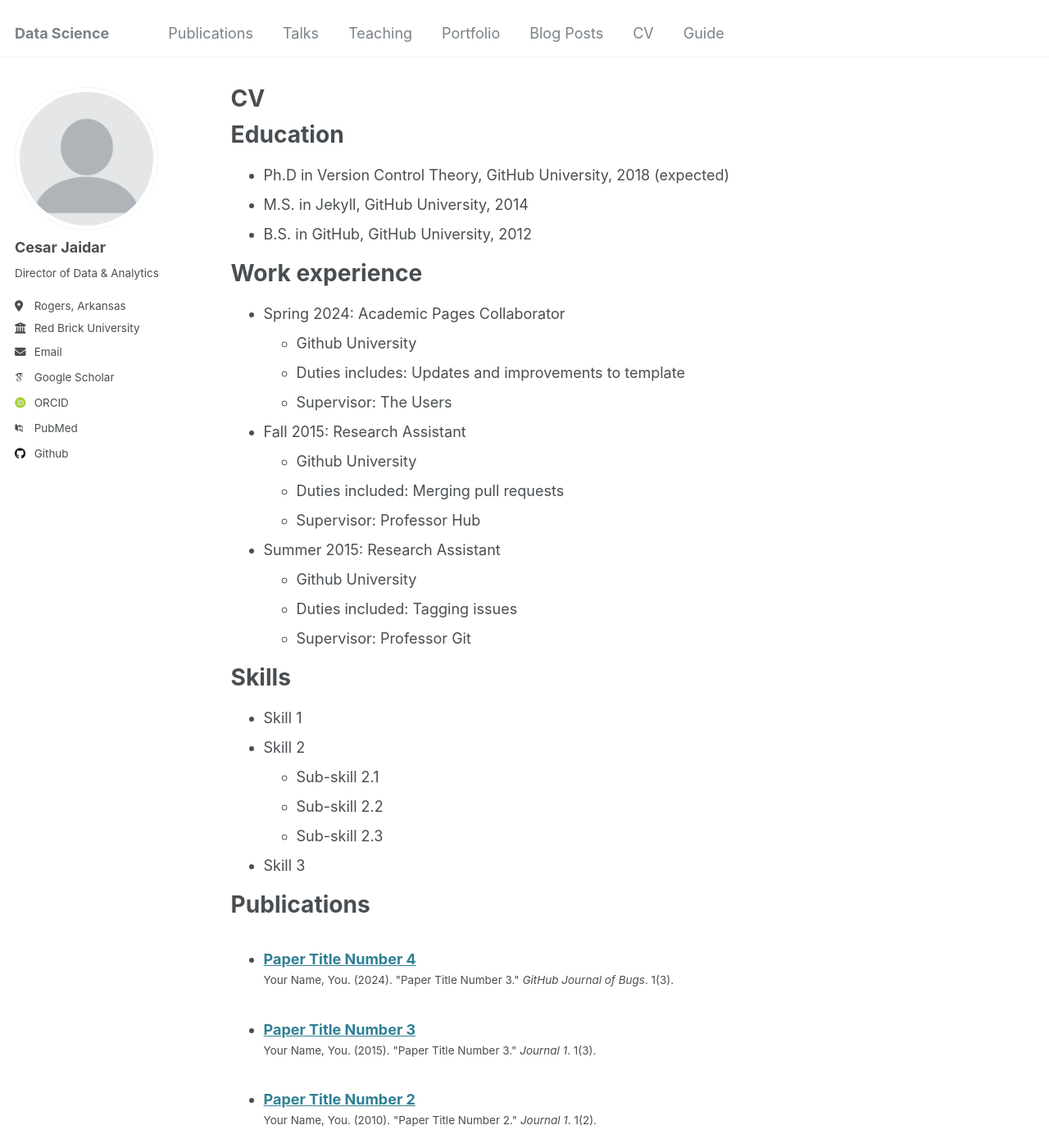
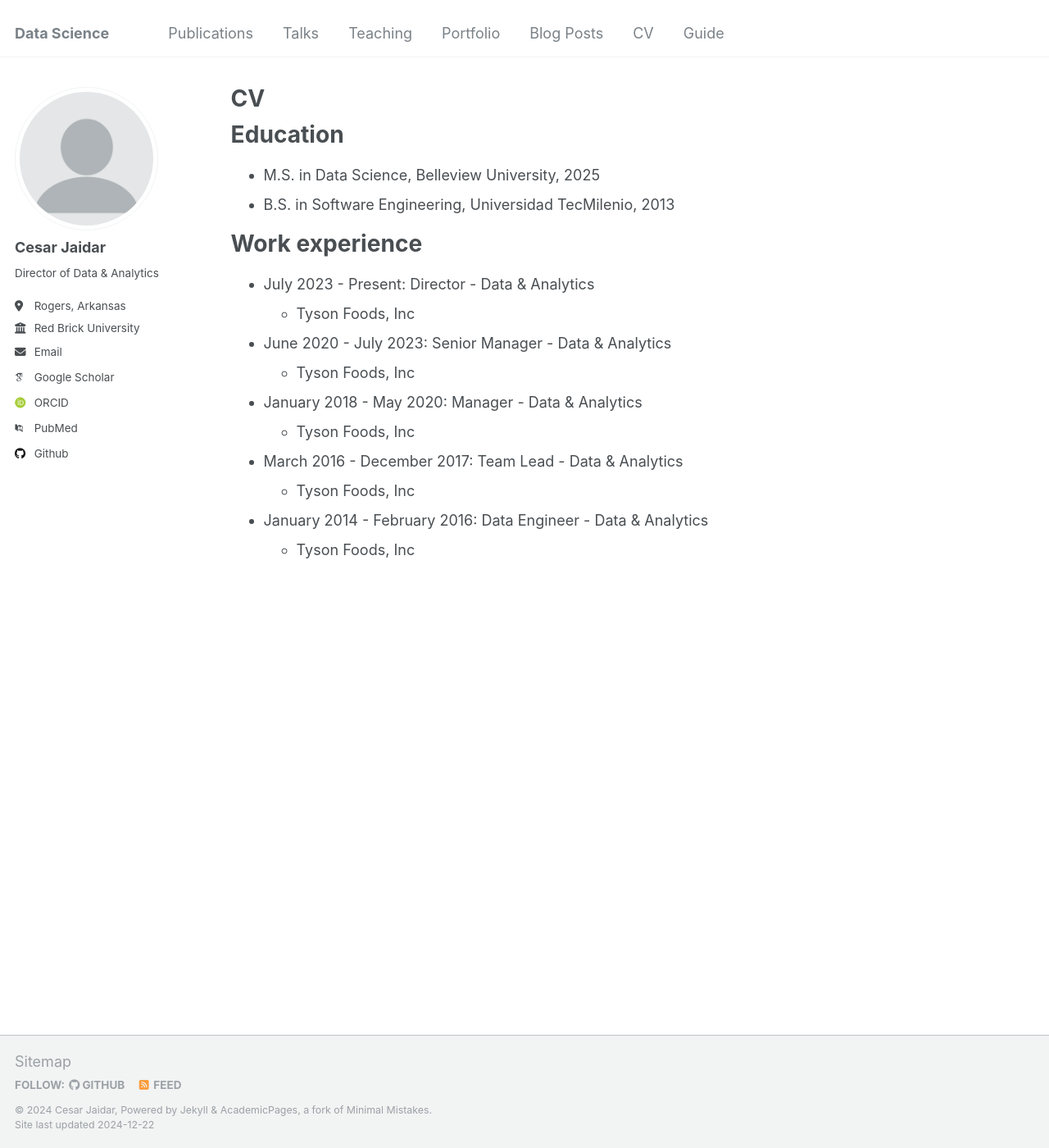
Before and after one commit to cesarjaidar/portfolio, a Jekyll site: the page built from _pages/cv.md, in a window 1280 px wide and 1400 px high. Shown: the whole window at 82% size. Built offline with Jekyll 4.4.1, drawn with Linux system fonts in a browser that asks for light colours; some web fonts are replaced; some of the changed text lies outside the part shown.

Commit message:
Update cv.md

```diff
--- a/_pages/cv.md
+++ b/_pages/cv.md
@@ -11,54 +11,22 @@ redirect_from:
 
 Education
 ======
-* Ph.D in Version Control Theory, GitHub University, 2018 (expected)
-* M.S. in Jekyll, GitHub University, 2014
-* B.S. in GitHub, GitHub University, 2012
+* M.S. in Data Science, Belleview University, 2025
+* B.S. in Software Engineering, Universidad TecMilenio, 2013
 
 Work experience
 ======
-* Spring 2024: Academic Pages Collaborator
-  * Github University
-  * Duties includes: Updates and improvements to template
-  * Supervisor: The Users
+* July 2023 - Present: Director - Data & Analytics
+  * Tyson Foods, Inc
 
-* Fall 2015: Research Assistant
-  * Github University
-  * Duties included: Merging pull requests
-  * Supervisor: Professor Hub
+* June 2020 - July 2023: Senior Manager - Data & Analytics
+  * Tyson Foods, Inc
 
-* Summer 2015: Research Assistant
-  * Github University
-  * Duties included: Tagging issues
-  * Supervisor: Professor Git
+* January 2018 - May 2020: Manager - Data & Analytics
+  * Tyson Foods, Inc
 
-Skills
-======
-* Skill 1
-* Skill 2
-  * Sub-skill 2.1
-  * Sub-skill 2.2
-  * Sub-skill 2.3
-* Skill 3
+* March 2016 - December 2017: Team Lead - Data & Analytics
+  * Tyson Foods, Inc
 
-Publications
-======
-  <ul>{% for post in site.publications reversed %}
-    {% include archive-single-cv.html %}
-  {% endfor %}</ul>
-
-Talks
-======
-  <ul>{% for post in site.talks reversed %}
-    {% include archive-single-talk-cv.html  %}
-  {% endfor %}</ul>
-
-Teaching
-======
-  <ul>{% for post in site.teaching reversed %}
-    {% include archive-single-cv.html %}
-  {% endfor %}</ul>
-
-Service and leadership
-======
-* Currently signed in to 43 different slack teams
+* January 2014 - February 2016: Data Engineer - Data & Analytics
+  * Tyson Foods, Inc
```
